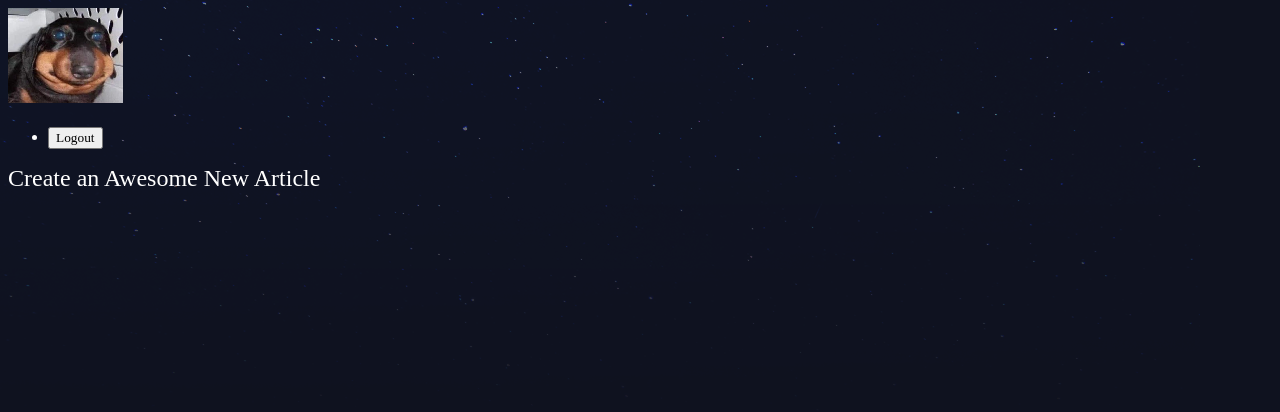
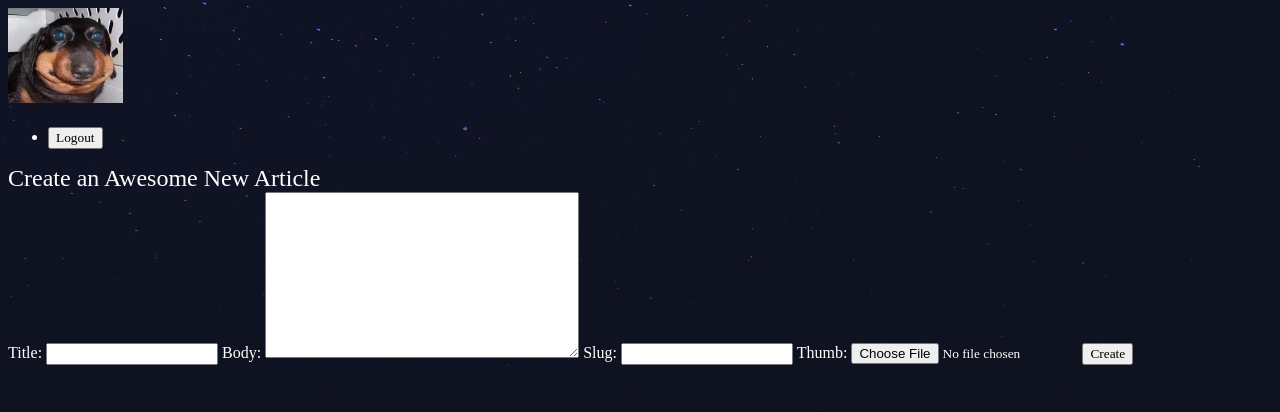
Before and after one commit to Shershulia/djangoTutor, a Django app: page /articles/create in a window 1280 px wide. Shown: the top 412 px of the page. Run offline with Django 4.2, Linux system fonts and the light colour scheme; a user stored in the database is signed in.

Commit message:
Form for create article

```diff
--- /dev/null
+++ b/articles/forms.py
@@ -0,0 +1,8 @@
+from dataclasses import field, fields
+from django import forms
+from . import models
+
+class CreateArticle(forms.ModelForm):
+    class Meta:
+        model = models.Article
+        fields = ["title","body","slug","thumb"]
--- a/articles/templates/articles/create.html
+++ b/articles/templates/articles/create.html
@@ -3,6 +3,11 @@
 {% block content %}
     <div class="create-article">
         <h2>Create an Awesome New Article</h2>
+        <form class = "site-form" action="{% url 'articles:create' %}" method="post" enctype="multipart/form-data">
+            {% csrf_token %}
+            {{form}}
+        <input type = "submit" value="Create">
+        </form>
 
     </div>
 {% endblock %}
--- a/articles/views.py
+++ b/articles/views.py
@@ -1,8 +1,9 @@
 from http.client import HTTPResponse
-from django.shortcuts import render
+from django.shortcuts import render,redirect
 from .models import Article
 from django.http import HttpResponse
 from django.contrib.auth.decorators import login_required
+from . import forms
 
 def article_list(request):
     articles = Article.objects.all().order_by("date")
@@ -15,4 +16,12 @@ def article_detail(request,slug):
 
 @login_required(login_url="/accounts/login/") #protection for login
 def article_create(request):
-    return render(request,"articles/create.html")
+    if (request.method == "POST"):
+        form=forms.CreateArticle(request.POST,request.FILES)
+        if form.is_valid():
+            #save to the database
+            return redirect("articles:list")
+    else:
+        form=forms.CreateArticle()
+
+    return render(request,"articles/create.html", {"form":form}) #3rd parameter - sending to html
```
